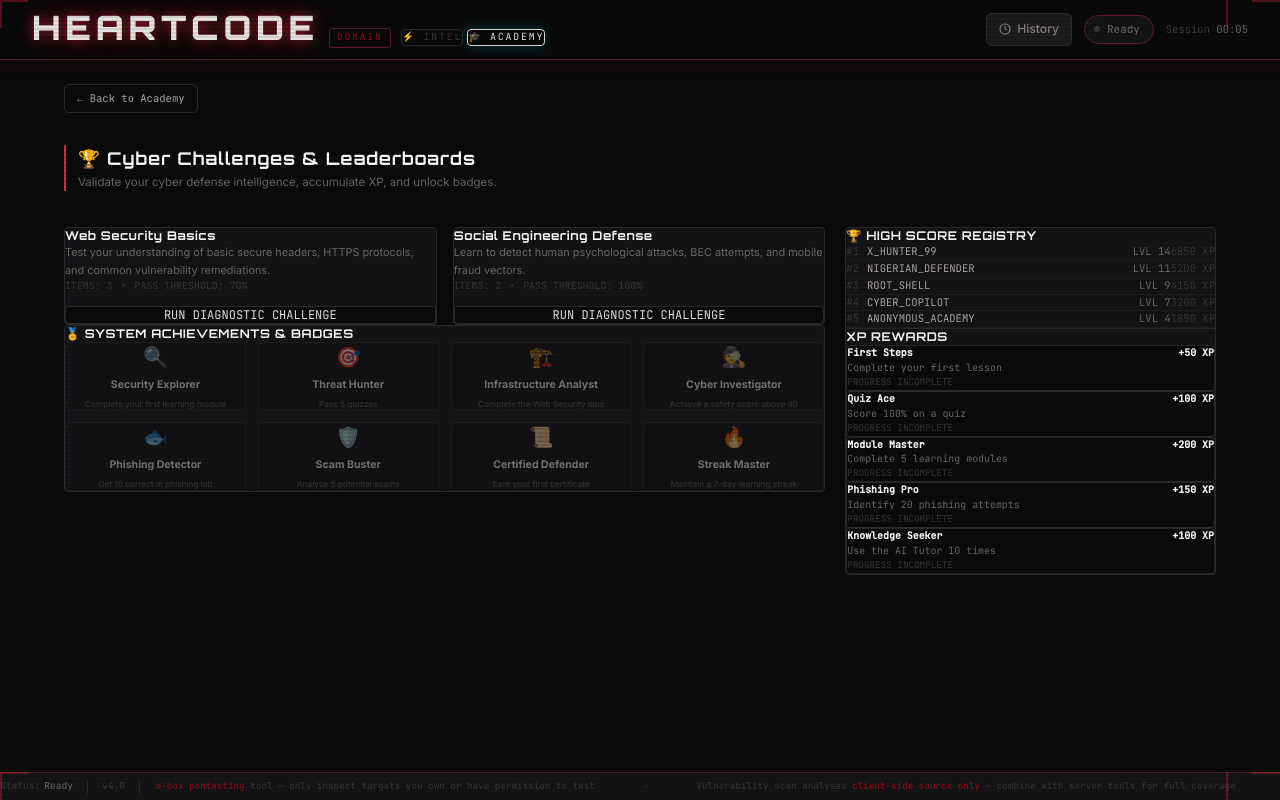
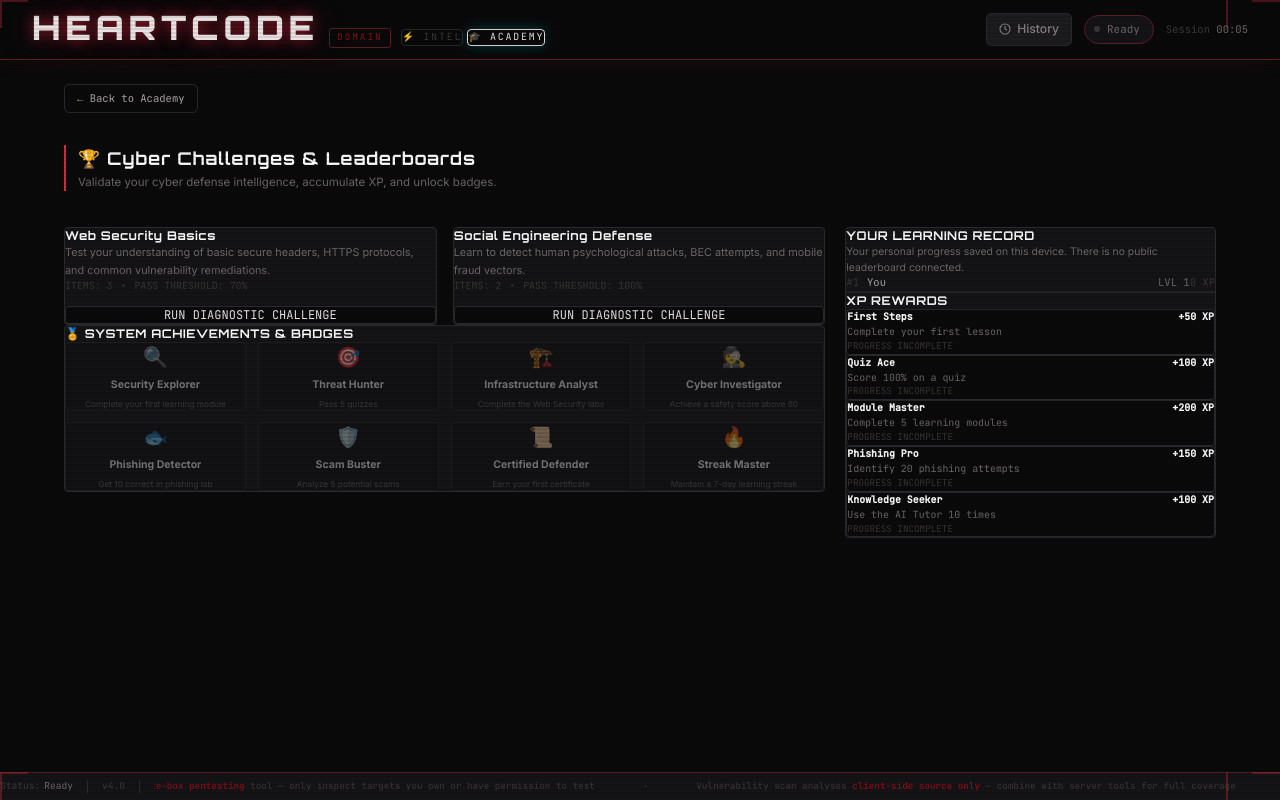
Before and after one commit to heartcode2010/HEARTCODE, a React (Vite) app in the folder frontend/: page /academy/challenges in a window 1280 px wide. Built offline with nearby package versions, Linux system fonts and the light colour scheme.

Commit message:
Replace fictional challenge leaderboard with real learner progress

```diff
--- a/frontend/src/components/academy/ChallengesPlatform/index.tsx
+++ b/frontend/src/components/academy/ChallengesPlatform/index.tsx
@@ -92,14 +92,6 @@ const QUIZZES: CyberQuiz[] = [
       }
     ]
   }
-];
-
-const MOCK_LEADERBOARD = [
-  { name: 'X_HUNTER_99', level: 14, xp: 6850 },
-  { name: 'NIGERIAN_DEFENDER', level: 11, xp: 5200 },
-  { name: 'ROOT_SHELL', level: 9, xp: 4150 },
-  { name: 'CYBER_COPILOT', level: 7, xp: 3200 },
-  { name: 'ANONYMOUS_ACADEMY', level: 4, xp: 1850 }
 ];
 
 const ChallengesPlatform: React.FC = () => {
@@ -375,9 +367,10 @@ const ChallengesPlatform: React.FC = () => {
 
         {/* Sidebar Local Leaderboards */}
         <div className="lg:col-span-4 bg-cyber-surface border border-cyber-border rounded p-4 space-y-4">
-          <h3 className="font-display font-bold text-white text-xs tracking-wider">🏆 HIGH SCORE REGISTRY</h3>
+          <h3 className="font-display font-bold text-white text-xs tracking-wider">YOUR LEARNING RECORD</h3>
+          <p className="text-cyber-ash2 text-[0.65rem]">Your personal progress saved on this device. There is no public leaderboard connected.</p>
           <div className="space-y-1.5 font-mono text-[0.66rem]">
-            {MOCK_LEADERBOARD.map((item, idx) => (
+            {[{ name: 'You', level: progress.level, xp: progress.totalXP }].map((item, idx) => (
               <div
                 key={idx}
                 className="flex items-center justify-between border-b border-cyber-border/40 pb-1.5 text-cyber-ash2"
```
